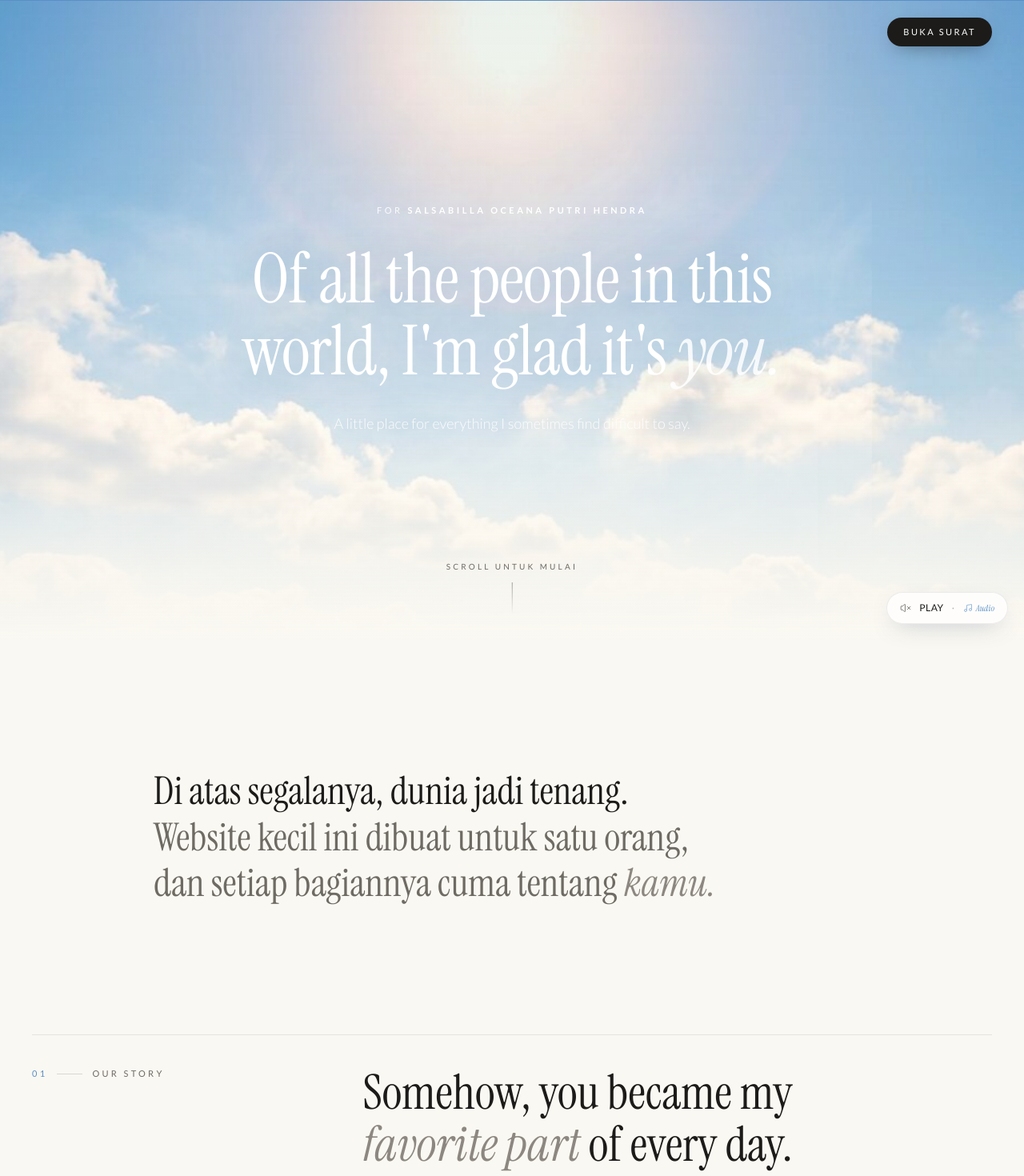
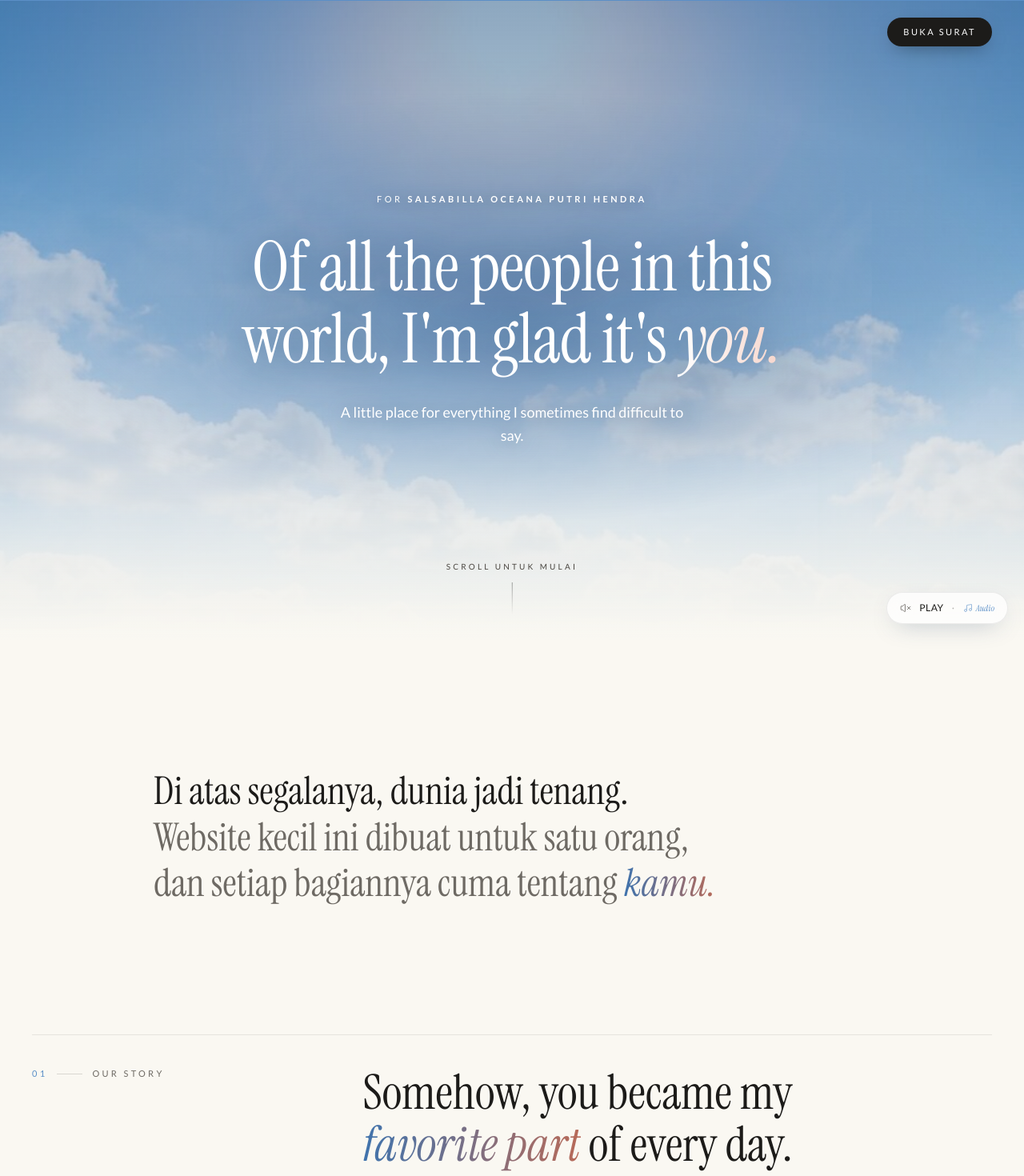
Before and after one commit to DimasHidayat24/universe, a React (Vite) app: page / in a window 1280 px wide. Shown: the top 1470 px of the page at 80% size. Built offline with nearby package versions, Linux system fonts and the light colour scheme; a web font is replaced by a local one.

Commit message:
Gradient dan kontras: semua teks lebih terbaca, tetap pakai palet

```diff
--- a/src/App.tsx
+++ b/src/App.tsx
@@ -156,25 +156,26 @@ export default function App() {
             <img src={cloudWisps} alt="" className="drift-b absolute top-[28%] left-[-15%] w-[130%] opacity-[0.12] scale-x-[-1]" />
             <img src={cloudWisps} alt="" className="drift-c absolute top-[46%] left-[-5%] w-[110%] opacity-[0.10]" />
           </div>
-          <div className="absolute inset-0 bg-gradient-to-b from-[#3E78B5]/10 via-transparent via-60% to-[#FAF8F2]" aria-hidden="true" />
+          <div className="absolute inset-0 bg-gradient-to-b from-[#2F5F96]/55 via-[#4A80BC]/25 via-55% to-[#FAF8F2]" aria-hidden="true" />
+          <div className="absolute inset-0 bg-[radial-gradient(ellipse_70%_45%_at_50%_48%,rgba(47,95,150,0.55),transparent_75%)]" aria-hidden="true" />
 
           <motion.div
             style={{ y: textY, opacity: textO }}
             className="relative z-10 h-full max-w-5xl mx-auto px-6 flex flex-col items-center justify-center text-center"
           >
             <Reveal>
-              <p className="text-[11px] tracking-[0.32em] uppercase text-white/90">
+              <p className="text-[11px] tracking-[0.32em] uppercase text-white drop-shadow-[0_1px_8px_rgba(28,60,100,0.6)]">
                 For <span className="text-white font-bold">{config.partnerName}</span>
               </p>
             </Reveal>
             <Reveal delay={0.1}>
-              <h1 className="mt-8 font-serif text-[2.6rem] sm:text-6xl lg:text-[5.4rem] leading-[1.04] tracking-[-0.01em] text-balance text-white drop-shadow-[0_2px_30px_rgba(40,80,130,0.35)]">
+              <h1 className="mt-8 font-serif text-[2.6rem] sm:text-6xl lg:text-[5.4rem] leading-[1.04] tracking-[-0.01em] text-balance text-white drop-shadow-[0_2px_24px_rgba(28,60,100,0.55)]">
                 Of all the people in this world, I'm glad it's{' '}
-                <span className="font-italic-serif text-white/85">you.</span>
+                <span className="font-italic-serif bg-gradient-to-r from-white to-[#F6D5CB] bg-clip-text text-transparent">you.</span>
               </h1>
             </Reveal>
             <Reveal delay={0.2}>
-              <p className="mt-8 max-w-md mx-auto text-base sm:text-lg leading-relaxed text-white/90 font-light drop-shadow-[0_1px_12px_rgba(40,80,130,0.3)]">
+              <p className="mt-8 max-w-md mx-auto text-base sm:text-lg leading-relaxed text-white font-normal drop-shadow-[0_1px_12px_rgba(28,60,100,0.6)]">
                 A little place for everything I sometimes find difficult to say.
               </p>
             </Reveal>
@@ -183,7 +184,7 @@ export default function App() {
           <button
             type="button"
             onClick={() => scrollToId('tentang')}
-            className="absolute z-10 bottom-8 left-1/2 -translate-x-1/2 flex flex-col items-center gap-3 text-[10px] tracking-[0.32em] uppercase text-[#6E6A64] hover:text-[#1C1B19] cursor-pointer"
+            className="absolute z-10 bottom-8 left-1/2 -translate-x-1/2 flex flex-col items-center gap-3 text-[10px] tracking-[0.32em] uppercase text-[#4A4640] hover:text-[#1C1B19] cursor-pointer"
           >
             Scroll untuk mulai
             <span className="h-10 w-px bg-gradient-to-b from-[#1C1B19]/40 to-transparent" aria-hidden="true" />
@@ -198,7 +199,7 @@ export default function App() {
               <span className="text-[#6E6A64]">
                 Website kecil ini dibuat untuk satu orang, dan setiap bagiannya cuma tentang{' '}
               </span>
-              <span className="font-italic-serif text-[#8C8780]">kamu.</span>
+              <span className="font-italic-serif text-grad">kamu.</span>
             </p>
           </Reveal>
         </section>
@@ -213,7 +214,7 @@ export default function App() {
               <Reveal delay={0.1} className="lg:col-span-8">
                 <h2 className="font-serif text-4xl sm:text-5xl lg:text-6xl leading-[1.08] text-balance">
                   Somehow, you became my{' '}
-                  <span className="font-italic-serif text-[#8C8780]">favorite part</span> of every day.
+                  <span className="font-italic-serif text-grad">favorite part</span> of every day.
                 </h2>
               </Reveal>
             </div>
@@ -232,14 +233,14 @@ export default function App() {
         </section>
 
         {/* ================= GALLERY: PHOTOS GLIDING BOTH WAYS ================= */}
-        <section id="galeri" aria-label="Galeri foto" className="py-24 sm:py-32 overflow-hidden">
+        <section id="galeri" aria-label="Galeri foto" className="bg-gradient-to-b from-[#FAF8F2] via-[#F8EEEA] to-[#FAF8F2] py-24 sm:py-32 overflow-hidden">
           <div className="px-6 sm:px-10 max-w-7xl mx-auto text-center">
             <Reveal>
               <p className="text-[11px] tracking-[0.3em] uppercase text-[#6E6A64]">Potongan-potongan kecil</p>
             </Reveal>
             <Reveal delay={0.1}>
               <h2 className="mt-6 font-serif text-4xl sm:text-5xl lg:text-6xl leading-[1.08] text-balance">
-                Hal-hal kecil, <span className="font-italic-serif text-[#8C8780]">cerita kita.</span>
+                Hal-hal kecil, <span className="font-italic-serif text-grad">cerita kita.</span>
               </h2>
             </Reveal>
           </div>
@@ -279,7 +280,7 @@ export default function App() {
             <Reveal delay={0.1}>
               <h2 className="mt-8 font-serif text-4xl sm:text-5xl lg:text-6xl leading-[1.08] max-w-3xl text-balance">
                 If there's one thing I hope you{' '}
-                <span className="font-italic-serif text-[#8C8780]">never forget</span>…
+                <span className="font-italic-serif text-grad">never forget</span>…
               </h2>
             </Reveal>
 
@@ -295,7 +296,7 @@ export default function App() {
                       aria-selected={active}
                       onClick={() => setActiveMsg(i)}
                       className={`w-full text-left flex items-baseline gap-5 py-6 border-t hairline cursor-pointer transition-colors ${
-                        active ? 'text-[#1C1B19]' : 'text-[#1C1B19]/35 hover:text-[#1C1B19]/65'
+                        active ? 'text-[#1C1B19]' : 'text-[#1C1B19]/55 hover:text-[#1C1B19]/80'
                       }`}
                     >
                       <span className={`font-italic-serif text-lg w-8 ${active ? 'text-[#5B8FC7]' : ''}`}>{item.number}</span>
@@ -335,7 +336,7 @@ export default function App() {
         </section>
 
         {/* ================= 03 THE JOURNEY + BOARDING PASS ================= */}
-        <section id="perjalanan" className="px-6 sm:px-10 py-28 sm:py-40 scroll-mt-20">
+        <section id="perjalanan" className="bg-gradient-to-b from-[#FAF8F2] via-[#EEF3F8] to-[#FAF8F2] px-6 sm:px-10 py-28 sm:py-40 scroll-mt-20">
           <div className="max-w-7xl mx-auto grid grid-cols-1 lg:grid-cols-12 gap-16 items-center">
             <div className="lg:col-span-5">
               <Reveal>
@@ -343,7 +344,7 @@ export default function App() {
               </Reveal>
               <Reveal delay={0.1}>
                 <h2 className="mt-8 font-serif text-4xl sm:text-5xl lg:text-6xl leading-[1.08] text-balance">
-                  Satu tiket, <span className="font-italic-serif text-[#8C8780]">satu tujuan.</span>
+                  Satu tiket, <span className="font-italic-serif text-grad">satu tujuan.</span>
                 </h2>
               </Reveal>
               <Reveal delay={0.2}>
@@ -374,14 +375,15 @@ export default function App() {
           <div className="relative h-[70vh] min-h-[480px] overflow-hidden flex items-center justify-center text-center px-6">
             <img src={skyHill} alt="" aria-hidden="true" className="absolute inset-0 w-full h-full object-cover object-[50%_70%]" />
             <img src={cloudWisps} alt="" aria-hidden="true" className="drift-b absolute top-[20%] left-[-10%] w-[120%] opacity-[0.15] mix-blend-screen pointer-events-none" />
-            <div className="absolute inset-0 bg-gradient-to-b from-[#FAF8F2] via-transparent to-[#FAF8F2]" aria-hidden="true" />
+            <div className="absolute inset-0 bg-gradient-to-b from-[#FAF8F2] via-[#2F5F96]/35 via-50% to-[#FAF8F2]" aria-hidden="true" />
+            <div className="absolute inset-0 bg-[radial-gradient(ellipse_60%_40%_at_50%_50%,rgba(40,80,130,0.45),transparent_75%)]" aria-hidden="true" />
             <div className="relative z-10 max-w-4xl">
               <Reveal>
                 <Kicker n="04" label="And here we are" className="justify-center !text-white [&>span:first-child]:!text-white" />
               </Reveal>
               <Reveal delay={0.1}>
                 <h2 className="mt-8 font-serif text-5xl sm:text-6xl lg:text-[5.4rem] leading-[1.03] text-balance text-white drop-shadow-[0_2px_30px_rgba(30,60,90,0.45)]">
-                  Happy Anniversary, <span className="font-italic-serif text-white/85">my love.</span>
+                  Happy Anniversary, <span className="font-italic-serif bg-gradient-to-r from-white to-[#F6D5CB] bg-clip-text text-transparent">my love.</span>
                 </h2>
               </Reveal>
               <Reveal delay={0.2}>
--- a/src/components/BoardingPass.tsx
+++ b/src/components/BoardingPass.tsx
@@ -42,7 +42,7 @@ const Field: React.FC<{ label: string; value: string; align?: 'left' | 'right' |
   className = '',
 }) => (
   <div className={`min-w-0 ${align === 'right' ? 'text-right' : align === 'center' ? 'text-center' : ''} ${className}`}>
-    <p className="text-[9px] font-bold tracking-[0.08em] uppercase text-white/70">{label}</p>
+    <p className="text-[9px] font-bold tracking-[0.08em] uppercase text-white/90">{label}</p>
     <p className="mt-0.5 text-[15px] sm:text-base leading-tight text-white truncate">{value}</p>
   </div>
 );
@@ -63,7 +63,7 @@ export const BoardingPass: React.FC<BoardingPassProps> = ({ passenger, date }) =
       />
       <article
         aria-label="Boarding pass"
-        className="relative overflow-hidden rounded-[20px] bg-gradient-to-b from-[#6C9FD3] to-[#4A80BC] text-white shadow-[0_40px_80px_-30px_rgba(40,80,130,0.6),0_2px_6px_rgba(40,80,130,0.15)]"
+        className="relative overflow-hidden rounded-[20px] bg-gradient-to-b from-[#4F86C2] to-[#2F5F96] text-white shadow-[0_40px_80px_-30px_rgba(40,80,130,0.6),0_2px_6px_rgba(40,80,130,0.15)]"
       >
         {/* sheen */}
         <div className="pointer-events-none absolute inset-0 bg-[radial-gradient(120%_60%_at_20%_0%,rgba(255,255,255,0.28),transparent_60%)]" aria-hidden="true" />
@@ -85,12 +85,12 @@ export const BoardingPass: React.FC<BoardingPassProps> = ({ passenger, date }) =
         {/* route */}
         <div className="relative px-5 pt-6 pb-2 flex items-end justify-between">
           <div>
-            <p className="text-[11px] text-white/80">Hari pertama</p>
+            <p className="text-[11px] text-white/90">Hari pertama</p>
             <p className="text-[46px] leading-none font-light tracking-tight">AWL</p>
           </div>
           <Plane className="mb-3 h-6 w-6 rotate-45 text-white/90" strokeWidth={1.5} aria-hidden="true" />
           <div className="text-right">
-            <p className="text-[11px] text-white/80">Selamanya</p>
+            <p className="text-[11px] text-white/90">Selamanya</p>
             <p className="text-[46px] leading-none font-light tracking-tight">SLM</p>
           </div>
         </div>
@@ -129,7 +129,7 @@ export const BoardingPass: React.FC<BoardingPassProps> = ({ passenger, date }) =
               <Finder x={0} y={size - 7} />
             </svg>
           </div>
-          <p className="mt-3 text-[10px] tracking-[0.2em] uppercase text-white/75">Berlaku seumur hidup</p>
+          <p className="mt-3 text-[10px] tracking-[0.2em] uppercase text-white/90">Berlaku seumur hidup</p>
         </div>
       </article>
     </div>
--- a/src/index.css
+++ b/src/index.css
@@ -101,3 +101,13 @@
     radial-gradient(ellipse at 100% 100%, rgba(176,138,90,0.16), transparent 45%),
     repeating-linear-gradient(0deg, rgba(120,90,50,0.025) 0 1px, transparent 1px 3px);
 }
+
+/* Accent words: sky to rose, in deeper shades of the palette so they stay readable on cream */
+.text-grad {
+  background-image: linear-gradient(90deg, #3F73AD 0%, #B86A58 100%);
+  -webkit-background-clip: text;
+  background-clip: text;
+  color: transparent;
+  -webkit-box-decoration-break: clone;
+  box-decoration-break: clone;
+}
```
